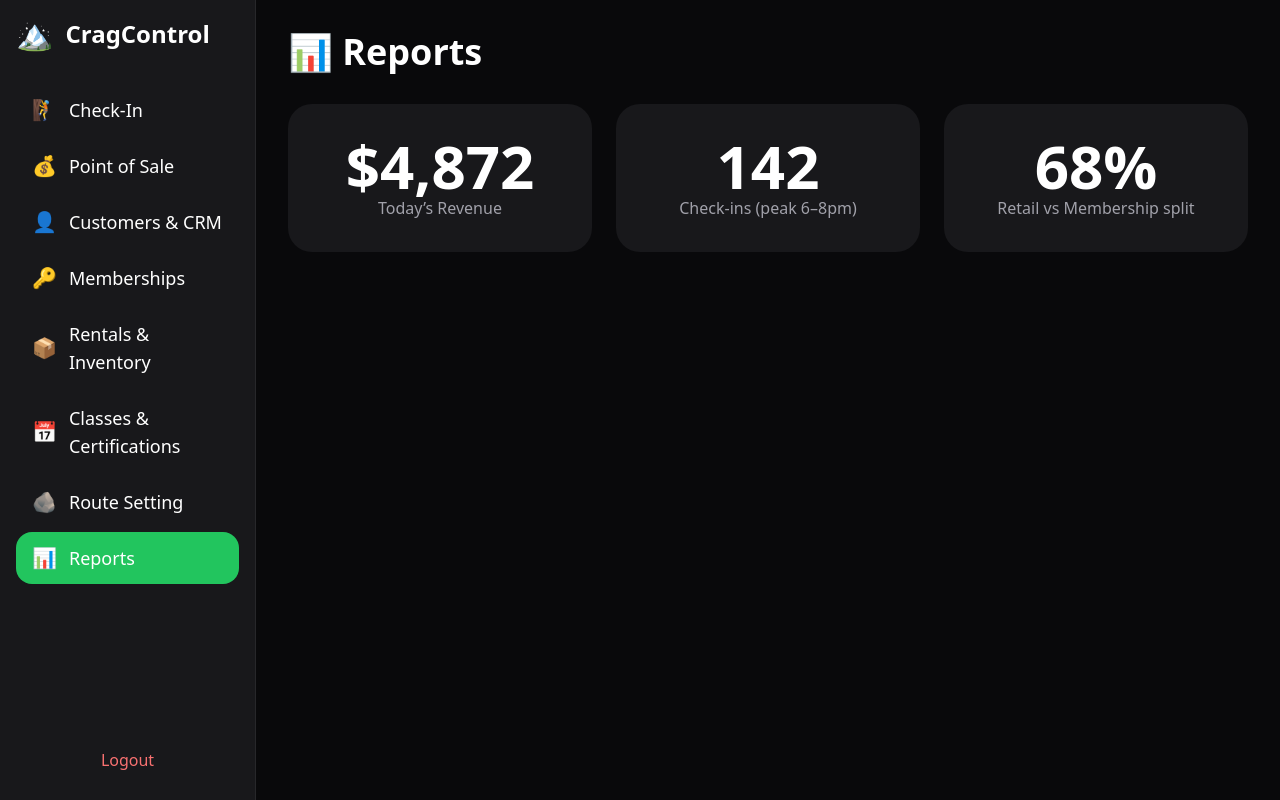
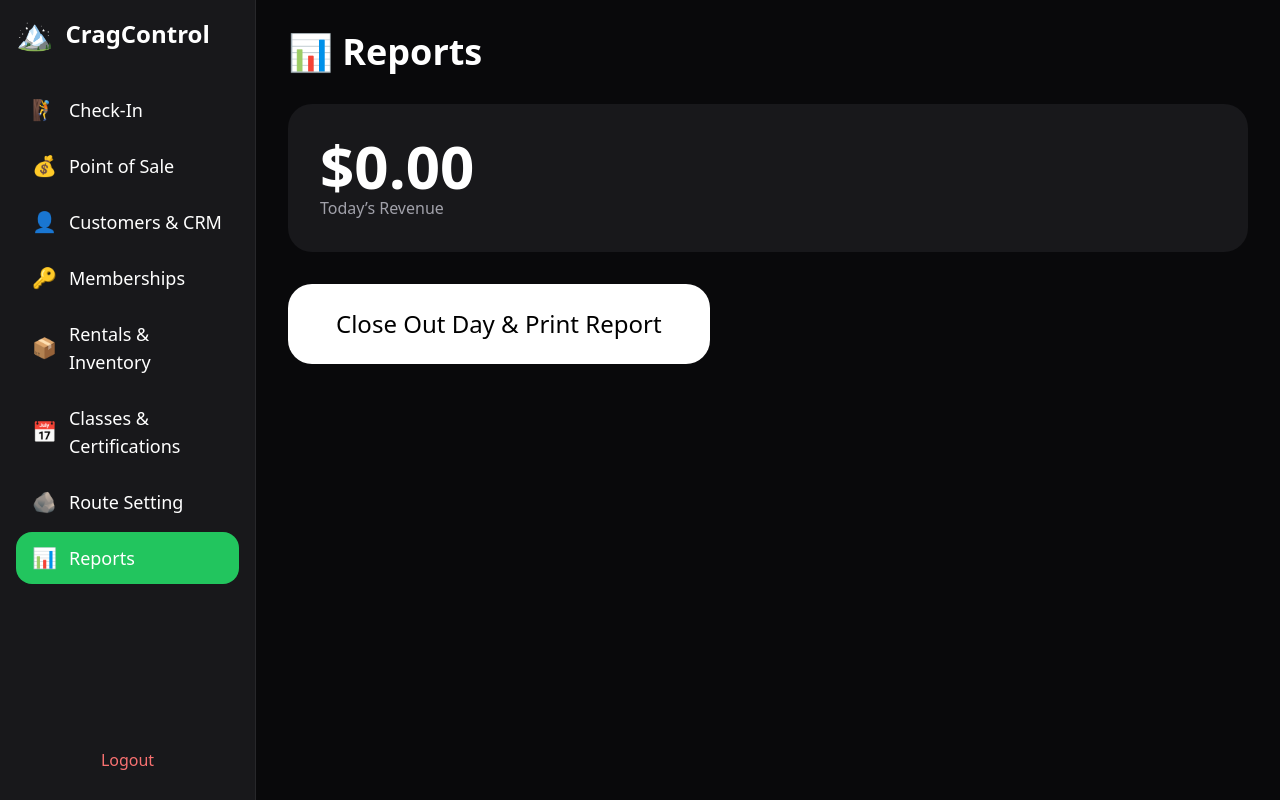
Before and after one commit to godacre/cragcontrol, a Next.js app: page /dashboard/reports in a window 1280 px wide. Built offline with nearby package versions, Linux system fonts and the light colour scheme; sample sign-in values are in the browser's storage.

Commit message:
Implement daily close-out report functionality

```diff
--- a/app/dashboard/reports/page.tsx
+++ b/app/dashboard/reports/page.tsx
@@ -1,21 +1,43 @@
+'use client';
+import { useState, useEffect } from 'react';
+
 export default function Reports() {
+  const [sales, setSales] = useState<any[]>([]);
+
+  useEffect(() => {
+    const savedSales = JSON.parse(localStorage.getItem('cragcontrol_sales') || '[]');
+    setSales(savedSales);
+  }, []);
+
+  const totalRevenue = sales.reduce((sum, s) => sum + s.total, 0);
+
+  const closeOutDay = () => {
+    const printContent = `
+      <h1>Daily Close-Out Report - ${new Date().toLocaleDateString()}</h1>
+      <p>Total Revenue: $${totalRevenue.toFixed(2)}</p>
+      <p>Transactions: ${sales.length}</p>
+      <hr>
+      ${sales.map(s => `<p>${s.paymentType} - $${s.total}</p>`).join('')}
+    `;
+    const printWindow = window.open('', '_blank');
+    printWindow?.document.write(printContent);
+    printWindow?.document.close();
+    printWindow?.print();
+
+    // Clear for next day (demo)
+    localStorage.setItem('cragcontrol_sales', '[]');
+    alert('✅ Day closed out and printed!');
+    setSales([]);
+  };
+
   return (
     <div>
       <h1 className="text-4xl font-bold mb-8">📊 Reports</h1>
-      <div className="grid grid-cols-3 gap-6">
-        <div className="bg-zinc-900 p-8 rounded-3xl text-center">
-          <div className="text-6xl font-bold">$4,872</div>
-          <div className="text-zinc-400">Today’s Revenue</div>
-        </div>
-        <div className="bg-zinc-900 p-8 rounded-3xl text-center">
-          <div className="text-6xl font-bold">142</div>
-          <div className="text-zinc-400">Check-ins (peak 6–8pm)</div>
-        </div>
-        <div className="bg-zinc-900 p-8 rounded-3xl text-center">
-          <div className="text-6xl font-bold">68%</div>
-          <div className="text-zinc-400">Retail vs Membership split</div>
-        </div>
+      <div className="bg-zinc-900 p-8 rounded-3xl mb-8">
+        <p className="text-6xl font-bold">${totalRevenue.toFixed(2)}</p>
+        <p className="text-zinc-400">Today’s Revenue</p>
       </div>
+      <button onClick={closeOutDay} className="bg-white text-black px-12 py-6 rounded-3xl text-2xl">Close Out Day & Print Report</button>
     </div>
   );
 }
```
